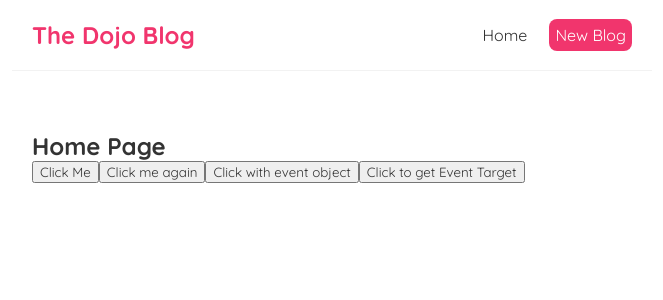
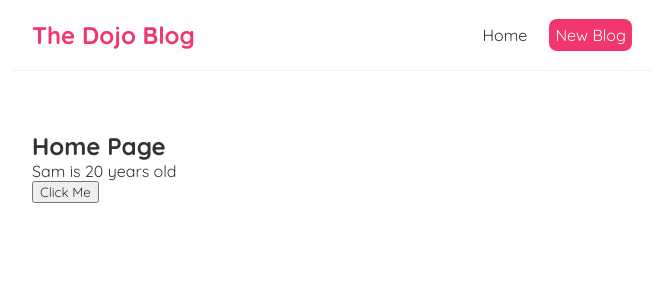
Before and after one commit to Dina2703/Ninja-project, a React (Create React App) app: page / in a window 1280 px wide. Shown: the top 300 px of the page, without its empty margins (308-971 px from the left). Built offline with nearby package versions, Linux system fonts and the light colour scheme.

Commit message:
Using State(useState hook)

```diff
--- a/src/components/Home.jsx
+++ b/src/components/Home.jsx
@@ -1,41 +1,32 @@
+import { useState } from "react";
+
+//useState hook gives as a way to make a reactive value and also provides us with a way to change that value whenever we want.
 function Home() {
+  {
+    /* this value is not reactive value, so if its change not going to change the UI, because React not watching ins value, as it does with reactive values
+  let name = "sam"; */
+  }
+  //useState() value could be anything, number, string, array, object, boolean
+  const [name, setName] = useState("Sam");
+  const [age, setAge] = useState(20);
+
+
   const handleClick = () => {
-    console.log("it's clicked");
+    {
+      /*this value is reactive value so if it changes at any point it's going to change in the template(UI) as well. So when we use this function setName to change the value, that triggers react to re-render the component, when it re-renders we have that new value of name beacuse it's been updated */
+    }
+    setName("Dina");
+    setAge(21);
   };
 
-  const handleClickAgain = (name) => {
-    console.log(`clicked with ${name}`);
-  };
-
-  const handleClickEvent = (e) => {
-    console.log("clicked", e);
-  };
-
-  const handleClickEventTarget=(text, e) => {
-    console.log(text, e.target);
-  }
   return (
     <div className="home">
       <h2>Home Page</h2>
+      <p>
+        {name} is {age} years old
+      </p>
       {/*handleClick with () gets fired immediately, before the Click occurs, we don't neet to add() */}
       <button onClick={handleClick}>Click Me</button>
-
-      <button
-        /* the below function is not gonna fire before the event occurs, because it's wrapped with an anonymous function which isn't firing to begin with. Now when we click on this button it fires  anonymous function  and then invokes the other one(inside the curly braces), which passe s in the name
-        onClick={() => {
-          handleClickAgain("Dina");
-        }}*/
-        //or we can remove curly braces, and make it one line
-        onClick={() => handleClickAgain("Dina")}
-      >
-        Click me again
-      </button>
-      {/* EVENT object or EVENT parameter that we automatically get access to inside these functions when an event occurs. handleClickEvent function(which is the referenced function) automatically gains as the first parameter the EVENT OBJECT, and we can do something with that event object. onClick={() => handleClickAgain("Dina")} in this example  handleClickAgain is not being referenced as the function, the anonymous function(() =>) gets access to the EVENT OBJECT, then if we want to use this event object, we can just pass it as an argument, like: onClick={(e) => handleClickAgain("Dina", e)}, then we can use it inside handleClickAgain, like:
-      const handleClickAgain = (name, e) => {
-      console.log(`clicked with ${name}, e `);
-        };*/}
-      <button onClick={handleClickEvent}>Click with event object</button>
-      <button onClick={(e) => handleClickEventTarget('clcked', e)}>Click to get Event Target</button>
     </div>
   );
 }
```
